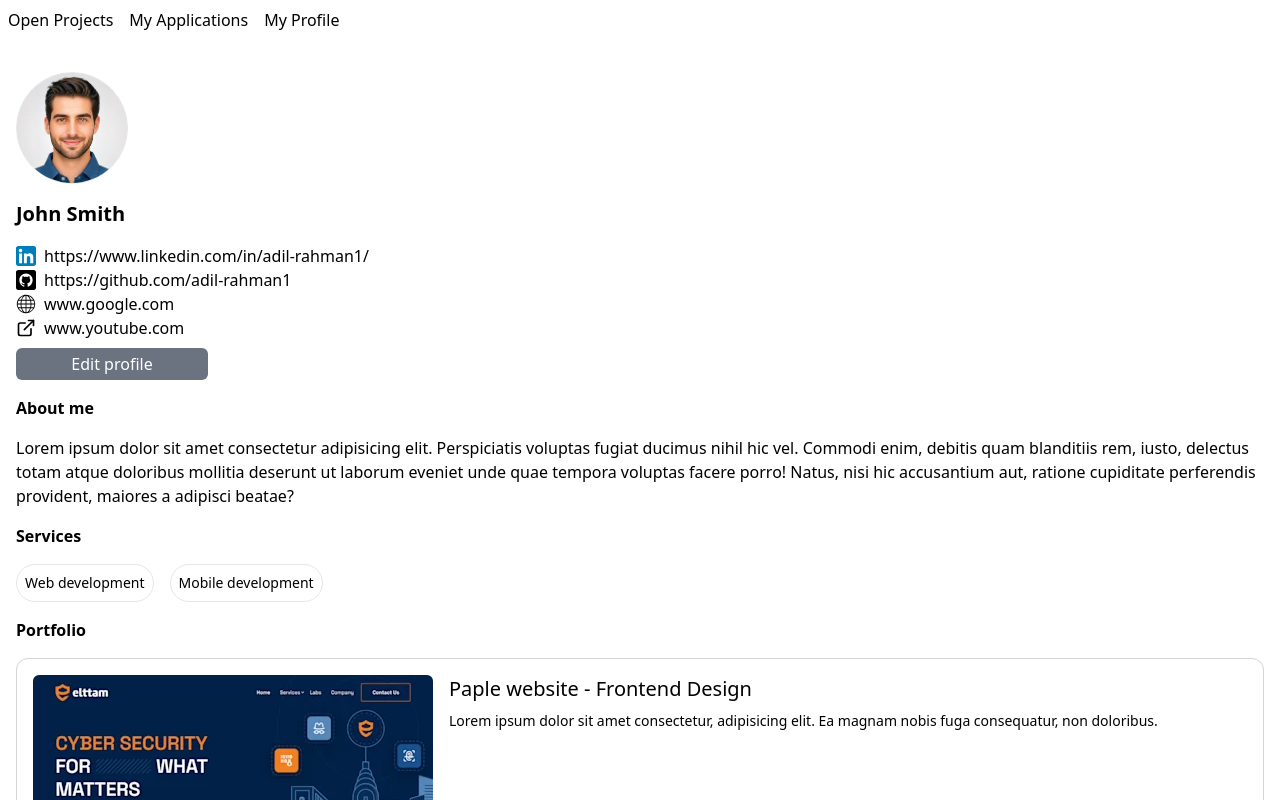
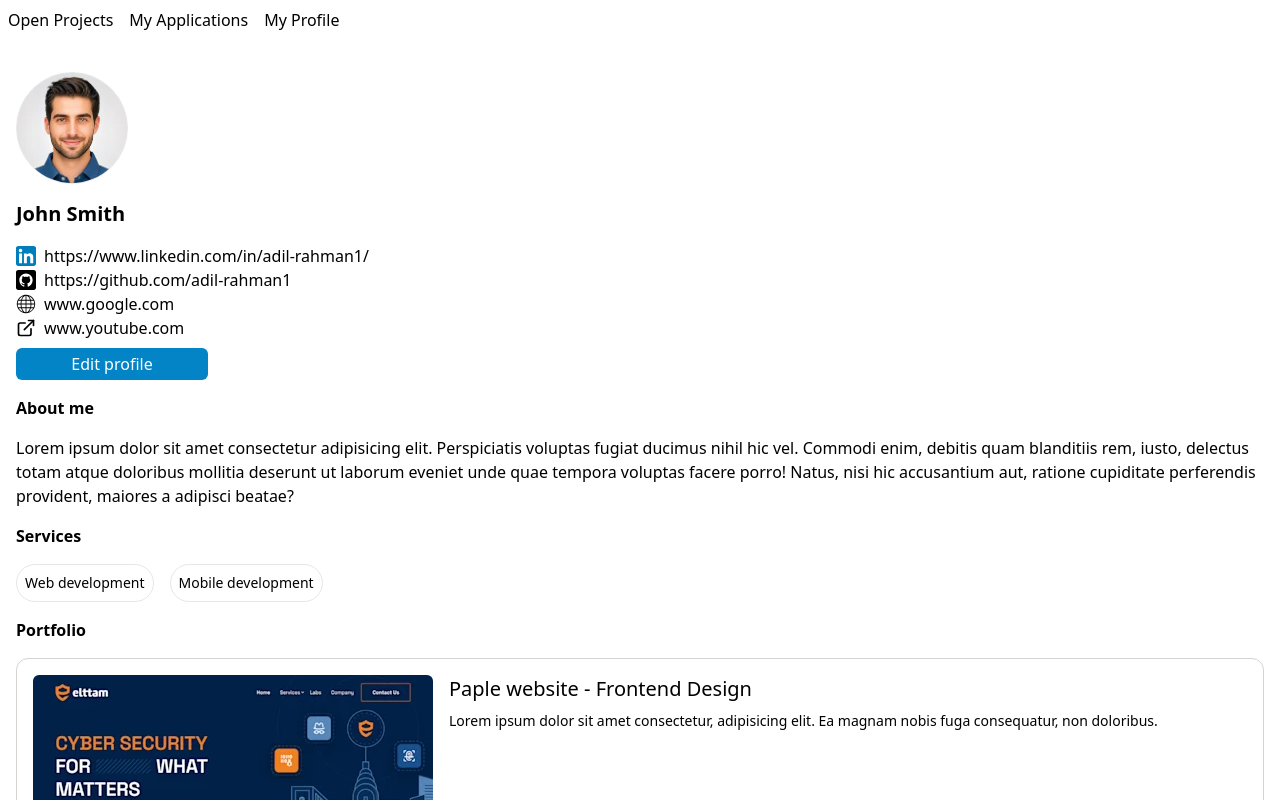
Before and after one commit to adil-rahman1/find-a-dev, a React (Vite) app: page /profile in a window 1280 px wide. Shown: the top 800 px of the page. Built offline with nearby package versions, Linux system fonts and the light colour scheme.

Commit message:
Moved isEditing state up to Profile component and fixed bug with editing social links

```diff
--- a/src/components/SocialLinks.tsx
+++ b/src/components/SocialLinks.tsx
@@ -4,16 +4,26 @@ import LinkedInLogo from "../../public/assets/icons/linkedin.svg";
 import GitHubLogo from "../../public/assets/icons/github.svg";
 import WebsiteLogo from "../../public/assets/icons/website.svg";
 import OtherSiteLogo from "../../public/assets/icons/otherSite.svg";
-import { useState } from "react";
+import { Dispatch, SetStateAction, useState } from "react";
 
 interface SocialLinksProps {
+  isEditing: boolean;
+  setIsEditing: Dispatch<SetStateAction<boolean>>;
   socialLinks: ISocialLinks;
 }
 
-const SocialLinks = ({ socialLinks }: SocialLinksProps) => {
-  const [isEditing, setIsEditing] = useState(false);
+const SocialLinks = ({
+  isEditing,
+  setIsEditing,
+  socialLinks,
+}: SocialLinksProps) => {
   const [savedSocialLinks, setSavedSocialLinks] = useState(socialLinks);
   const [editedSocialLinks, seEditedSocialLinks] = useState(socialLinks);
+
+  function saveNewSocialLinks() {
+    setSavedSocialLinks(editedSocialLinks);
+    setIsEditing(false);
+  }
 
   return (
     <div className="flex flex-col items-start">
@@ -26,7 +36,7 @@ const SocialLinks = ({ socialLinks }: SocialLinksProps) => {
               value={editedSocialLinks.linkedin}
               onChange={(e) =>
                 seEditedSocialLinks({
-                  ...socialLinks,
+                  ...editedSocialLinks,
                   linkedin: e.target.value,
                 })
               }
@@ -44,7 +54,7 @@ const SocialLinks = ({ socialLinks }: SocialLinksProps) => {
               value={editedSocialLinks.github}
               onChange={(e) =>
                 seEditedSocialLinks({
-                  ...socialLinks,
+                  ...editedSocialLinks,
                   github: e.target.value,
                 })
               }
@@ -62,7 +72,7 @@ const SocialLinks = ({ socialLinks }: SocialLinksProps) => {
               value={editedSocialLinks.website}
               onChange={(e) =>
                 seEditedSocialLinks({
-                  ...socialLinks,
+                  ...editedSocialLinks,
                   website: e.target.value,
                 })
               }
@@ -80,7 +90,7 @@ const SocialLinks = ({ socialLinks }: SocialLinksProps) => {
               value={editedSocialLinks.otherSite}
               onChange={(e) =>
                 seEditedSocialLinks({
-                  ...socialLinks,
+                  ...editedSocialLinks,
                   otherSite: e.target.value,
                 })
               }
@@ -93,7 +103,7 @@ const SocialLinks = ({ socialLinks }: SocialLinksProps) => {
         <div>
           <button
             className=" text-white bg-green-400 hover:bg-green-500 p-1 w-12 ml-7 mr-2 rounded-md"
-            onClick={() => setSavedSocialLinks(editedSocialLinks)}
+            onClick={saveNewSocialLinks}
           >
             Save
           </button>
@@ -107,7 +117,7 @@ const SocialLinks = ({ socialLinks }: SocialLinksProps) => {
       )}
       {!isEditing && (
         <button
-          className="text-white bg-gray-500 hover:bg-gray-600 p-1 w-48 mt-2 rounded-md"
+          className="text-white bg-sky-600 hover:bg-sky-700 p-1 w-48 mt-2 rounded-md"
           onClick={() => setIsEditing(true)}
         >
           Edit profile
--- a/src/pages/Profile.tsx
+++ b/src/pages/Profile.tsx
@@ -1,3 +1,4 @@
+import { useState } from "react";
 import Pill from "../components/Pill";
 import PortfolioCard from "../components/PortfolioCard";
 import SocialLinks from "../components/SocialLinks";
@@ -12,6 +13,8 @@ const socialLinks = {
 };
 
 const Profile = () => {
+  const [isEditing, setIsEditing] = useState(false);
+
   const services = ["Web development", "Mobile development"];
 
   return (
@@ -22,7 +25,11 @@ const Profile = () => {
         alt=""
       />
       <p className="font-bold text-xl my-4">John Smith</p>
-      <SocialLinks socialLinks={socialLinks} />
+      <SocialLinks
+        isEditing={isEditing}
+        setIsEditing={setIsEditing}
+        socialLinks={socialLinks}
+      />
       <p className="font-bold my-4">About me</p>
       <p>
         Lorem ipsum dolor sit amet consectetur adipisicing elit. Perspiciatis
```
